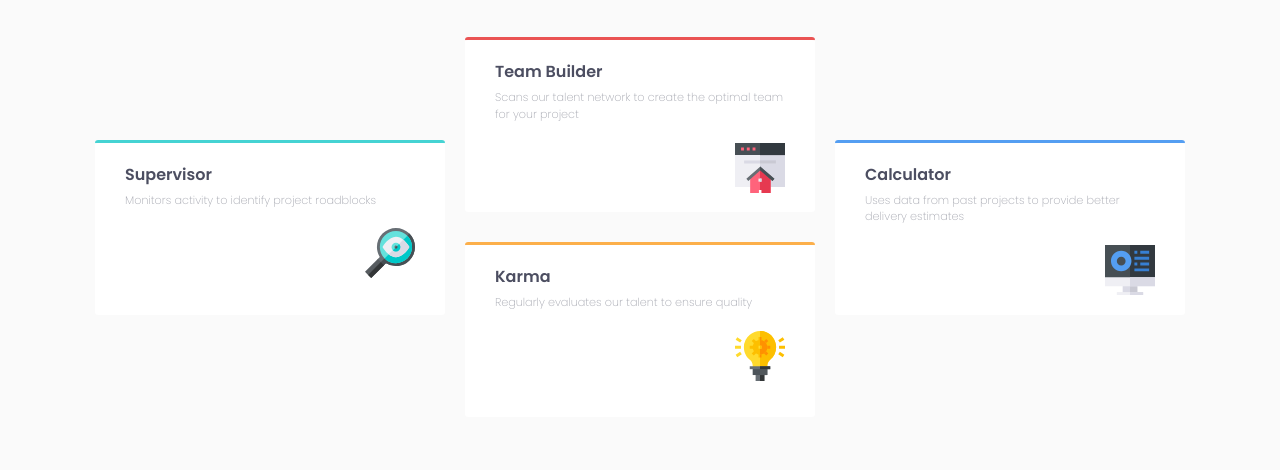
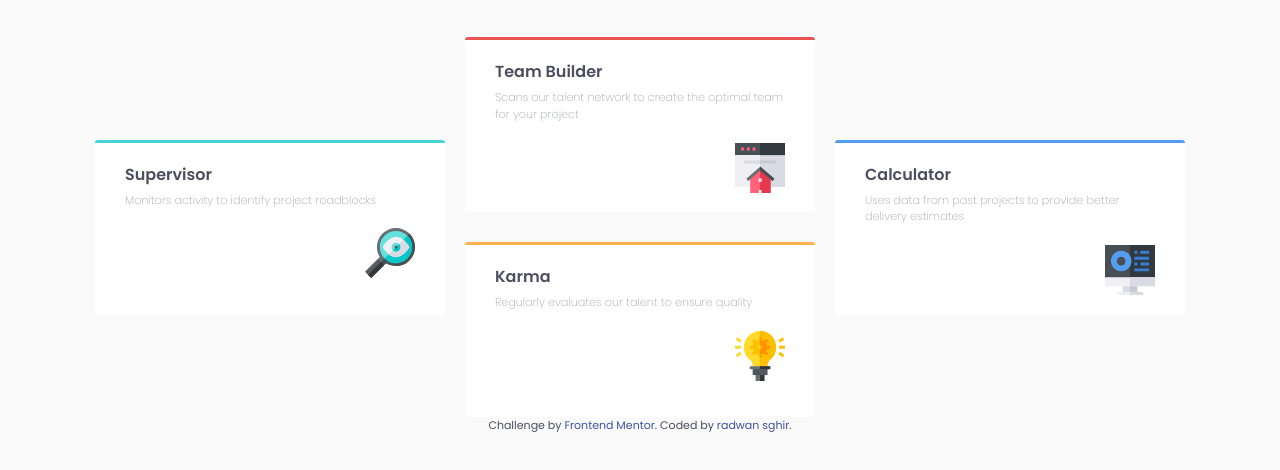
Before and after one commit to Radwan-Sghir/four-card-feature-section-mentor, a website built with Vite: page index.html in a window 1280 px wide. Shown: the part 204-674 px from the top of the page. Built offline with nearby package versions, Linux system fonts and the light colour scheme.

Commit message:
added attribution+

```diff
--- a/index.html
+++ b/index.html
@@ -70,5 +70,13 @@
         </div>
       </div>
     </section>
+    <footer>
+      <p class="attribution">
+        Challenge by
+        <a href="https://www.frontendmentor.io?ref=challenge" target="_blank"
+          >Frontend Mentor</a
+        >. Coded by <a href="#">radwan sghir</a>.
+      </p>
+    </footer>
   </body>
 </html>
--- a/style.css
+++ b/style.css
@@ -153,3 +153,12 @@ body {
     gap: 30px;
   }
 }
+
+.attribution {
+  font-size: 11px;
+  text-align: center;
+}
+.attribution a {
+  color: hsl(228, 45%, 44%);
+  text-decoration: none;
+}
```
